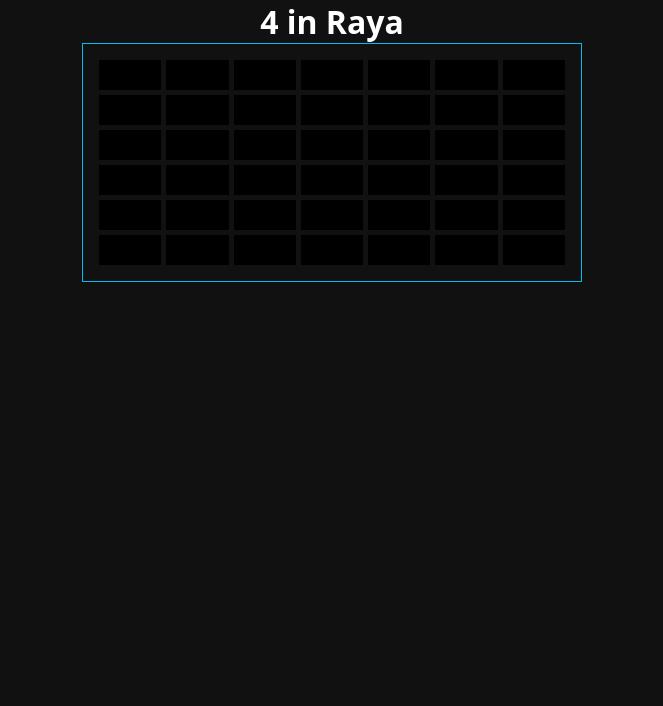
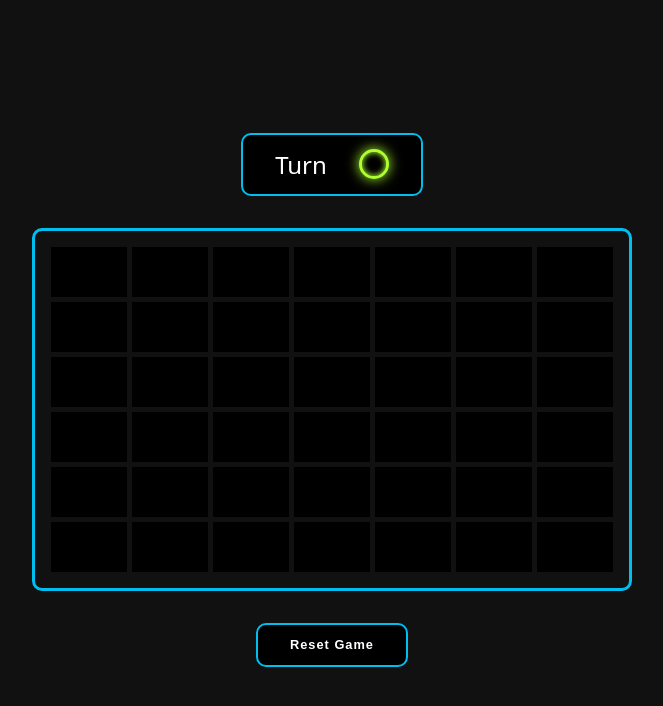
Before and after one commit to Anghy73/four-in-a-row, a React (Vite) app: page / in a window 1280 px wide. Shown: the top 706 px of the page, without its empty margins (308-971 px from the left). Built offline with nearby package versions, Linux system fonts and the light colour scheme.

Commit message:
some styles

```diff
--- a/src/App.jsx
+++ b/src/App.jsx
@@ -1,6 +1,7 @@
+import { useState } from 'react'
 import Board from './components/Board'
-import { useState } from 'react'
 import WinnerModal from './components/WinnerModal'
+import Slot from './components/Slot'
 
 function App () {
   const [board, setBoard] = useState(
@@ -14,7 +15,12 @@ function App () {
     ]
   )
 
-  const [turn, setTurn] = useState('X')
+  const TURNS = {
+    X: 'X',
+    O: 'O'
+  }
+
+  const [turn, setTurn] = useState(TURNS.X)
   const [winner, setWinner] = useState(null)
 
   const resetGame = () => {
@@ -26,23 +32,19 @@ function App () {
       ['', '', '', '', '', '', ''],
       ['', '', '', '', '', '', '']
     ])
-    setTurn('X')
+    setTurn(TURNS.X)
     setWinner(null)
   }
 
   const checkLineHorizontal = (boardToCheck, row, column) => {
     let count = 0
     for (let i = 0; i < boardToCheck[row].length; i++) {
-      if (boardToCheck[row][i] === turn && boardToCheck[row][i + 1] === turn) {
+      if (boardToCheck[row][i] === turn && boardToCheck[row][i + 1] === turn && boardToCheck[row][i] === turn && boardToCheck[row][i + 2] === turn) {
         count += 1
-        if (count >= 3) {
-          return true
-        }
-      } else if (boardToCheck[row][i] === turn && boardToCheck[row][i + 1] === '') {
-        count = 0
       }
-      // console.log(count)
-      // console.log(boardToCheck[row][i])
+    }
+    if (count >= 2) {
+      return true
     }
 
     return false
@@ -56,8 +58,6 @@ function App () {
         if (boardToCheck[i][column] === turn && boardToCheck[i + 1][column] === turn) {
           count += 1
         }
-        // console.log(count)
-        // console.log(boardToCheck[i][column])
       }
     } catch (error) {
     }
@@ -75,28 +75,21 @@ function App () {
     let initialNum = row - column
 
     if (initialNum === -1) {
-      console.log('si')
       initialNum = 0
       sum = 1
     } else if (initialNum === -2) {
-      console.log('-2')
       initialNum = 0
       sum = 2
     } else {
-      console.log('-3')
       initialNum = 0
       sum = 3
     }
-    // console.log(row - column)
-    // console.log(column)
 
     try {
       for (let i = initialNum; i < boardToCheck[row].length; i++) {
         if (boardToCheck[i][sum] === turn && boardToCheck[i + 1][sum + 1] === turn) {
           count += 1
         }
-        console.log(i)
-        console.log(boardToCheck[i][sum])
         sum += 1
       }
     } catch (error) {
@@ -119,9 +112,6 @@ function App () {
         if (boardToCheck[i][sum] === turn && boardToCheck[i + 1][sum + 1] === turn) {
           count += 1
         }
-        // console.log(i)
-        // console.log(boardToCheck[i][sum])
-        console.log(boardToCheck[i + 1][sum + 1])
         sum += 1
       }
     } catch (error) {
@@ -135,20 +125,14 @@ function App () {
   }
 
   const checkLineReverseDiagonal = (boardToCheck, row, column) => {
-    // const sum = 0
     let count = 0
     const initialNum = row + column
-    // console.log(initialNum)
 
     try {
       for (let i = 0; i < boardToCheck[row].length; i++) {
         if (boardToCheck[i][initialNum - i] === turn && boardToCheck[i + 1][initialNum - i - 1] === turn) {
-          console.log(count)
           count += 1
         }
-        // console.log(i)
-        // console.log(boardToCheck[i][initialNum - i])
-        // console.log(boardToCheck[i + 1][initialNum - i - 1])
       }
     } catch (error) {
     }
@@ -160,45 +144,27 @@ function App () {
     return false
   }
 
-  // const checkLineReverseDiagonal = (boardToCheck, row, column) => {
-  //   let count = 0
-
-  //   try {
-  //     for (let i = 0; i < boardToCheck[row].length; i++) {
-  //       if (boardToCheck[i][i] === turn && boardToCheck[i + 1][i + 1] === turn) {
-  //         count += 1
-  //       }
-  //       console.log(count)
-  //       console.log(boardToCheck[i][i])
-  //     }
-  //   } catch (error) {
-  //   }
-
-  //   if (count >= 3) {
-  //     return true
-  //   }
-
-  //   return false
-  // }
-
   const checkWinner = (boardToCheck, row, column) => {
-    console.log(row, column)
-
     if (checkLineHorizontal(boardToCheck, row, column)) {
+      console.log('gano aqui')
       setWinner(turn)
     }
 
     if (checkLineVertical(boardToCheck, row, column)) {
+      console.log('gano aqui')
       setWinner(turn)
     }
 
     if (checkLineDiagonalNegative(boardToCheck, row, column)) {
+      console.log('gano aqui')
       setWinner(turn)
     }
     if (checkLineDiagonal(boardToCheck, row, column)) {
+      console.log('gano aqui')
       setWinner(turn)
     }
     if (checkLineReverseDiagonal(boardToCheck, row, column)) {
+      console.log('gano aqui')
       setWinner(turn)
     }
   }
@@ -228,6 +194,7 @@ function App () {
     if (boardToCheck[row][column] !== '') row -= 1
 
     boardToCheck[row][column] = turn
+    // boardToCheck[row][column] = <Slot isOponent={turn === TURNS.O} />
     setBoard(boardToCheck)
     checkWinner(boardToCheck, row, column)
   }
@@ -241,17 +208,21 @@ function App () {
       setWinner(false)
     }
 
-    setTurn((turn === 'X') ? 'O' : 'X')
+    setTurn((turn === TURNS.X) ? TURNS.O : TURNS.X)
 
     return null
   }
 
   return (
     <main className='game'>
-      <h1>4 in Raya</h1>
+      <section className='currentTurn'>
+        <span>Turn</span>
+        <Slot columnContent={turn} />
+      </section>
       <section className='board'>
-        <Board board={board} updateBoard={updateBoard} />
+        <Board board={board} updateBoard={updateBoard} turn={turn} />
       </section>
+      <button className='resetGame' onClick={resetGame}>Reset Game </button>
       <WinnerModal winner={winner} resetGame={resetGame} />
     </main>
   )
--- a/src/components/Board.jsx
+++ b/src/components/Board.jsx
@@ -1,11 +1,11 @@
 import Cell from './Cell'
 
-function Board ({ board, updateBoard }) {
+function Board ({ board, updateBoard, turn }) {
   return (
     <>
       {
         board.map((row, i) => {
-          return row.map((column, j) => <Cell key={j} updateBoard={updateBoard} columnContent={column} x={i} y={j} />)
+          return row.map((column, j) => <Cell key={j} updateBoard={updateBoard} columnContent={column} x={i} y={j} isOponent={turn} />)
         })
       }
     </>
--- a/src/components/Cell.jsx
+++ b/src/components/Cell.jsx
@@ -1,11 +1,13 @@
-function Cell ({ children, updateBoard, columnContent, x, y }) {
+import Slot from './Slot'
+
+function Cell ({ children, updateBoard, columnContent, x, y, isOponent }) {
   const handleClick = () => {
     updateBoard(x, y, columnContent)
   }
   return (
     <div className='cell' onClick={handleClick} x={x} y={y}>
       {columnContent}
-      {/* {children} */}
+      <Slot isOponent={isOponent} columnContent={columnContent} />
     </div>
   )
 }
--- /dev/null
+++ b/src/components/Slot.jsx
@@ -0,0 +1,20 @@
+function Slot ({ isOponent, columnContent }) {
+  let classNameSlot = ''
+  if (columnContent === '') {
+    classNameSlot = 'empty'
+  }
+  if (columnContent === 'X') {
+    classNameSlot = 'slot playerOne'
+  }
+  if (columnContent === 'O') {
+    classNameSlot = 'slot playerTwo'
+  }
+
+  {
+    return (
+      <div className={classNameSlot} />
+    )
+  }
+}
+
+export default Slot
--- a/src/index.css
+++ b/src/index.css
@@ -18,27 +18,75 @@ body {
 }
 
 .game {
-  display: grid;
-  place-items: center;
+  display: flex;
+  flex-direction: column;
+  justify-content: center;
+  align-items: center;
+  min-height: 100vh;
 }
 
 .cell {
+  position: relative;
   display: grid;
   place-items: center;
-  height: 30px;
+  height: 50px;
   background-color: #000;
   color: #fff;
   cursor: pointer;
+  text-shadow: 0 0 20px #fff;
 }
 
 .board {
   display: grid;
   grid-template-columns: repeat(7, 1fr);
   gap: 5px;
-  width: 500px;
+  width: 100%;
+  max-width: 600px;
   height: auto;
   padding: 1rem;
-  border: 1px solid #00beef;
+  border-radius: 10px;
+  border: 3px solid #00beef;
+}
+
+.currentTurn {
+  display: flex;
+  justify-content: center;
+  align-items: center;
+  margin-bottom: 2rem;
+  gap: 2rem;
+  background-color: #000;
+  padding: .8rem 2rem;
+  border-radius: 10px;
+  border: 2px solid #00beef;
+}
+
+.currentTurn > .slot {
+  position: relative;
+}
+
+.currentTurn > span {
+  font-size: 1.5rem;
+}
+
+.resetGame {
+  background-color: #000;
+  color: #fff;
+  padding: .8rem 2rem;
+  margin-top: 2rem;
+  border-radius: 10px;
+  font-size: .8rem;
+  font-weight: bold;
+  letter-spacing: 1px;
+  border: 2px solid #00beef;
+  cursor: pointer;
+  transition: background, box-shadow, color, 200ms linear;
+}
+
+.resetGame:hover {
+  background-color: #00beef;
+  color: #000;
+  font-weight: bold;
+  box-shadow: 0 0 10px #00beef;
 }
 
 .winner-modal {
@@ -51,3 +99,29 @@ body {
   height: 100%;
   background-color: #000000aa;
 }
+
+/* SLOT */
+
+.empty {
+  display: none;
+}
+
+.slot {
+  position: absolute;
+  width: 30px;
+  height: 30px;
+  background-color: #000;
+  border-radius: 50%;
+  border: 3px solid transparent;
+  box-shadow: inset 0 0 6px transparent, 0 0 13px transparent;
+}
+
+.slot.playerOne {
+  border: 3px solid greenyellow;
+  box-shadow: inset 0 0 6px greenyellow, 0 0 13px greenyellow;
+}
+
+.slot.playerTwo {
+  border: 3px solid pink;
+  box-shadow: inset 0 0 6px pink, 0 0 13px pink;
+}
```
